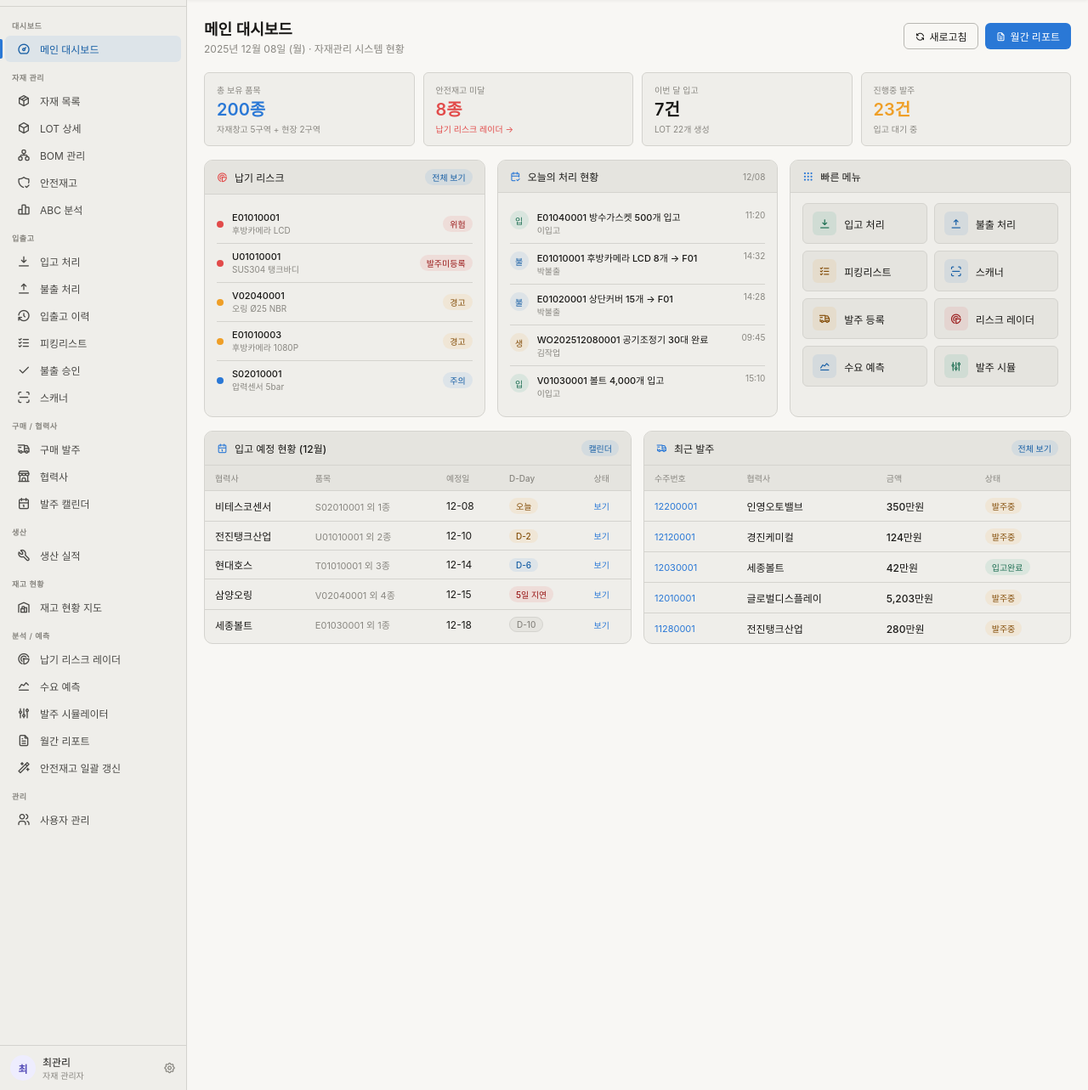
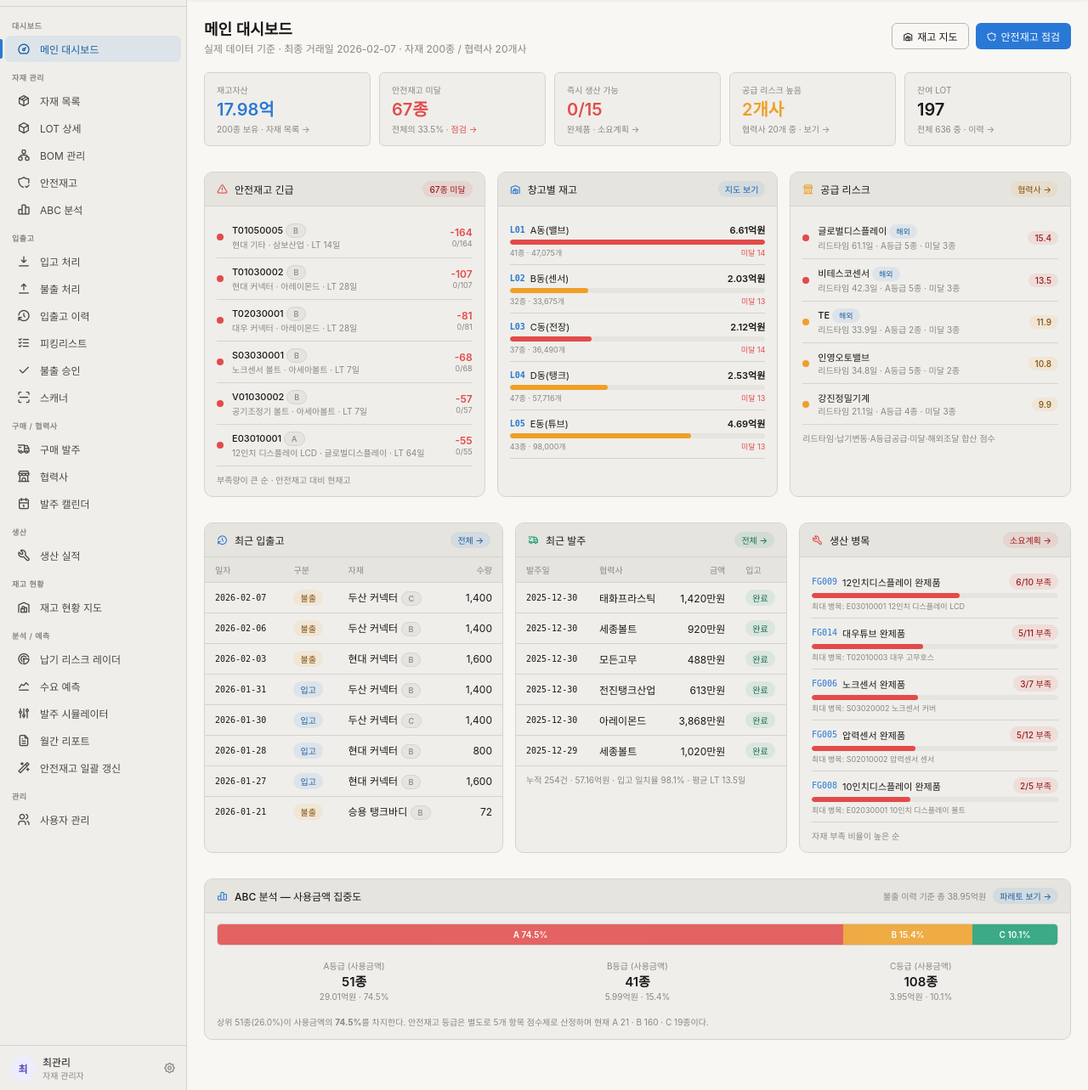
Before and after one commit to hyeonho2324/matman, a Flask app: page / in a window 1280 px wide. Shown: the part 48-1331 px from the top of the page at 85% size. Run offline with Flask 3, Linux system fonts and the light colour scheme; data comes from the database, SQL or seed files in the repository; some libraries are stand-ins or nearby versions.

Commit message:
메인 대시보드 — 실제 데이터 관제 화면으로 교체
하드코딩된 더미 수치를 전부 실제 DB 집계로 대체.
- KPI 5: 재고자산 17.98억 / 미달 67종 / 즉시생산 0-15 / 공급리스크 2개사 / 잔여LOT 197
- 안전재고 긴급(부족량 순) · 창고별 재고(5구역 게이지) · 공급 리스크 상위
- 최근 입출고 · 최근 발주(입고 일치율 포함) · 생산 병목(부족 비율 순)
- ABC 사용금액 집중도 스택바 + 안전재고 등급 분포 대비 설명

db.dashboard() 는 각 화면의 조회 함수를 재사용해 집계하므로
대시보드 숫자와 개별 화면 숫자가 어긋나지 않는다.
각 패널에서 해당 상세 화면으로 이동하는 링크를 달아 9개 화면을 하나로 묶었다.

Co-Authored-By: Claude Opus 5 <noreply@anthropic.com>

```diff
--- a/app.py
+++ b/app.py
@@ -78,7 +78,13 @@ def get_menu_context(active_id):
 # ── 라우팅 ──────────────────────────────────────────────────
 @app.route("/")
 def dashboard():
-    return render_template("dashboard.html", **get_menu_context("dashboard"), page_title="메인 대시보드")
+    conn = db.connect()
+    try:
+        data = db.dashboard(conn)
+    finally:
+        conn.close()
+    return render_template("dashboard.html", **get_menu_context("dashboard"),
+                           page_title="메인 대시보드", d=data)
 
 @app.route("/products")
 def products():
--- a/templates/dashboard.html
+++ b/templates/dashboard.html
@@ -1,159 +1,164 @@
 {% extends "base.html" %}
 {% block content %}
+
+{# 숫자 포맷 헬퍼 — 억/만 단위로 줄여 표기 #}
+{% macro won(n) -%}
+{%- if n >= 100000000 -%}{{ "%.2f"|format(n/100000000) }}억
+{%- elif n >= 10000 -%}{{ "{:,.0f}".format(n/10000) }}만
+{%- else -%}{{ "{:,.0f}".format(n) }}{%- endif -%}
+{%- endmacro %}
+
 <div class="page-header">
   <div>
     <div class="page-title">메인 대시보드</div>
-    <div class="page-subtitle">2025년 12월 08일 (월) · 자재관리 시스템 현황</div>
+    <div class="page-subtitle">
+      실제 데이터 기준 · 최종 거래일 {{ d.date_to }} · 자재 {{ d.kpi.item_cnt }}종 / 협력사 {{ d.kpi.supplier_cnt }}개사
+    </div>
   </div>
   <div class="page-actions">
-    <button class="btn"><i class="ti ti-refresh"></i>새로고침</button>
-    <a href="/report" class="btn btn-primary"><i class="ti ti-file-text"></i>월간 리포트</a>
+    <a href="/stock-map" class="btn"><i class="ti ti-building-warehouse"></i>재고 지도</a>
+    <a href="/safety-stock" class="btn btn-primary"><i class="ti ti-shield-check"></i>안전재고 점검</a>
   </div>
 </div>
 
-<!-- KPI -->
-<div class="kpi-grid kpi-grid-4">
+<!-- ── KPI ──────────────────────────────────────────── -->
+<div class="kpi-grid" style="grid-template-columns:repeat(5,1fr)">
   <div class="kpi-card">
-    <div class="kpi-label">총 보유 품목</div>
-    <div class="kpi-value kpi-ac">200종</div>
-    <div class="kpi-sub">자재창고 5구역 + 현장 2구역</div>
+    <div class="kpi-label">재고자산</div>
+    <div class="kpi-value kpi-ac">{{ "%.2f"|format(d.kpi.stock_value/100000000) }}억</div>
+    <div class="kpi-sub">{{ d.kpi.item_cnt }}종 보유 · <a href="/products">자재 목록 →</a></div>
   </div>
   <div class="kpi-card">
     <div class="kpi-label">안전재고 미달</div>
-    <div class="kpi-value kpi-dn">8종</div>
-    <div class="kpi-sub"><a href="/risk-radar" style="color:var(--fill-danger)">납기 리스크 레이더 →</a></div>
+    <div class="kpi-value kpi-dn">{{ d.kpi.short_cnt }}종</div>
+    <div class="kpi-sub">전체의 {{ d.kpi.short_pct }}% · <a href="/safety-stock" style="color:var(--fill-danger)">점검 →</a></div>
   </div>
   <div class="kpi-card">
-    <div class="kpi-label">이번 달 입고</div>
-    <div class="kpi-value">7건</div>
-    <div class="kpi-sub">LOT 22개 생성</div>
+    <div class="kpi-label">즉시 생산 가능</div>
+    <div class="kpi-value {% if d.kpi.makeable == 0 %}kpi-dn{% else %}kpi-ok{% endif %}">{{ d.kpi.makeable }}/{{ d.kpi.fg_cnt }}</div>
+    <div class="kpi-sub">완제품 · <a href="/bom">소요계획 →</a></div>
   </div>
   <div class="kpi-card">
-    <div class="kpi-label">진행중 발주</div>
-    <div class="kpi-value kpi-wn">23건</div>
-    <div class="kpi-sub">입고 대기 중</div>
+    <div class="kpi-label">공급 리스크 높음</div>
+    <div class="kpi-value kpi-wn">{{ d.kpi.risk_high }}개사</div>
+    <div class="kpi-sub">협력사 {{ d.kpi.supplier_cnt }}개 중 · <a href="/suppliers">보기 →</a></div>
+  </div>
+  <div class="kpi-card">
+    <div class="kpi-label">잔여 LOT</div>
+    <div class="kpi-value">{{ d.kpi.lot_live }}</div>
+    <div class="kpi-sub">전체 {{ d.kpi.lot_total }} 중 · <a href="/tx-history">이력 →</a></div>
   </div>
 </div>
 
-<!-- 대시보드 그리드 -->
-<div class="dash-grid">
+<!-- ── 3단 패널 ─────────────────────────────────────── -->
+<div class="dash-grid" style="margin-top:14px">
 
-  <!-- 납기 리스크 요약 -->
+  <!-- 안전재고 긴급 -->
   <div class="card">
     <div class="card-header">
-      <i class="ti ti-radar" style="color:var(--fill-danger)"></i>
-      <span class="card-title">납기 리스크</span>
-      <a href="/risk-radar" class="badge badge-primary">전체 보기</a>
+      <i class="ti ti-alert-triangle" style="color:var(--fill-danger)"></i>
+      <span class="card-title">안전재고 긴급</span>
+      <a href="/safety-stock" class="badge badge-danger">{{ d.kpi.short_cnt }}종 미달</a>
     </div>
     <div class="card-body">
-      {% set risks = [
-        ("E01010001", "후방카메라 LCD", "crit", "위험", "재고 공백 41일"),
-        ("U01010001", "SUS304 탱크바디", "crit", "발주미등록", "즉시 발주 필요"),
-        ("V02040001", "오링 Ø25 NBR", "high", "경고", "여유 3일"),
-        ("E01010003", "후방카메라 1080P", "high", "경고", "여유 5일"),
-        ("S02010001", "압력센서 5bar", "mid", "주의", "여유 22일"),
-      ] %}
-      {% for pid, nm, lv, badge, desc in risks %}
+      {% for r in d.urgent %}
       <div class="risk-row">
-        <div class="risk-level lv-{{ lv }}"></div>
+        <div class="risk-level lv-crit"></div>
         <div style="flex:1;min-width:0">
-          <div style="font-size:11px;font-weight:500">{{ pid }}</div>
-          <div style="font-size:10px;color:var(--text-muted);white-space:nowrap;overflow:hidden;text-overflow:ellipsis">{{ nm }}</div>
+          <div style="font-size:11px;font-weight:500">{{ r.P_ID }}
+            <span class="badge badge-muted" style="font-size:9px">{{ r.grade }}</span>
+          </div>
+          <div style="font-size:10px;color:var(--text-muted);white-space:nowrap;overflow:hidden;text-overflow:ellipsis">
+            {{ r.P_N }} · {{ r.supplier or '-' }} · LT {{ r.lead_time }}일
+          </div>
         </div>
-        <span class="badge {% if lv == 'crit' %}badge-danger{% elif lv == 'high' %}badge-warning{% else %}badge-primary{% endif %}">{{ badge }}</span>
+        <div style="text-align:right;flex-shrink:0">
+          <div style="font-size:12px;font-weight:600;color:var(--fill-danger)">{{ r.diff }}</div>
+          <div style="font-size:9px;color:var(--text-muted)">{{ r.stock }}/{{ r.safe_qty }}</div>
+        </div>
+      </div>
+      {% endfor %}
+      <div style="font-size:10px;color:var(--text-muted);padding-top:8px">부족량이 큰 순 · 안전재고 대비 현재고</div>
+    </div>
+  </div>
+
+  <!-- 창고별 재고 -->
+  <div class="card">
+    <div class="card-header">
+      <i class="ti ti-building-warehouse" style="color:var(--fill-accent)"></i>
+      <span class="card-title">창고별 재고</span>
+      <a href="/stock-map" class="badge badge-primary">지도 보기</a>
+    </div>
+    <div class="card-body">
+      {% for z in d.zones %}
+      <div style="padding:7px 0;border-bottom:0.5px solid var(--border)">
+        <div style="display:flex;align-items:center;gap:6px;margin-bottom:4px">
+          <span style="font-family:ui-monospace,monospace;font-size:10px;font-weight:600;color:var(--fill-accent)">{{ z.Loc_ID }}</span>
+          <span style="font-size:11px;flex:1">{{ z.Loc_N }}</span>
+          <span style="font-size:11px;font-weight:600">{{ won(z.value) }}원</span>
+        </div>
+        <div class="progress">
+          <div class="progress-fill {% if z.short_cnt >= 14 %}progress-dn{% elif z.short_cnt >= 13 %}progress-wn{% else %}progress-ok{% endif %}"
+               style="width:{{ (z.value / d.zone_max * 100)|round(1) }}%"></div>
+        </div>
+        <div style="display:flex;justify-content:space-between;font-size:9px;color:var(--text-muted);margin-top:3px">
+          <span>{{ z.item_cnt }}종 · {{ "{:,}".format(z.qty) }}개</span>
+          <span style="color:var(--fill-danger)">미달 {{ z.short_cnt }}</span>
+        </div>
       </div>
       {% endfor %}
     </div>
   </div>
 
-  <!-- 오늘의 처리 현황 -->
+  <!-- 공급 리스크 -->
   <div class="card">
     <div class="card-header">
-      <i class="ti ti-calendar-check" style="color:var(--fill-accent)"></i>
-      <span class="card-title">오늘의 처리 현황</span>
-      <span class="card-meta">12/08</span>
+      <i class="ti ti-building-store" style="color:var(--fill-warning)"></i>
+      <span class="card-title">공급 리스크</span>
+      <a href="/suppliers" class="badge badge-warning">협력사 →</a>
     </div>
     <div class="card-body">
-      {% set activities = [
-        ("in", "bg-success", "입고", "E01040001 방수가스켓 500개 입고", "이입고", "11:20"),
-        ("out", "bg-accent", "불출", "E01010001 후방카메라 LCD 8개 → F01", "박불출", "14:32"),
-        ("out", "bg-accent", "불출", "E01020001 상단커버 15개 → F01", "박불출", "14:28"),
-        ("mfg", "bg-warning", "생산", "WO202512080001 공기조정기 30대 완료", "김작업", "09:45"),
-        ("in", "bg-success", "입고", "V01030001 볼트 4,000개 입고", "이입고", "15:10"),
-      ] %}
-      {% for type, bg, label, desc, ep, time in activities %}
-      <div class="act-row">
-        <div class="act-dot" style="background:var(--{{ bg }});color:var(--text-{{ 'success' if bg == 'bg-success' else 'accent' if bg == 'bg-accent' else 'warning' }})">{{ label[0] }}</div>
+      {% for c in d.risk_suppliers %}
+      <div class="risk-row">
+        <div class="risk-level {% if c.risk_lv == '높음' %}lv-crit{% elif c.risk_lv == '보통' %}lv-high{% else %}lv-ok{% endif %}"></div>
         <div style="flex:1;min-width:0">
-          <div style="font-size:11px;font-weight:500">{{ desc }}</div>
-          <div style="font-size:10px;color:var(--text-muted)">{{ ep }}</div>
+          <div style="font-size:11px;font-weight:500">{{ c.CP_N }}
+            {% if c.is_foreign == 'Y' %}<span class="badge badge-primary" style="font-size:9px">해외</span>{% endif %}
+          </div>
+          <div style="font-size:10px;color:var(--text-muted)">
+            리드타임 {{ c.lt_avg }}일 · A등급 {{ c.grade_a }}종 · 미달 {{ c.short_cnt }}종
+          </div>
         </div>
-        <div style="font-size:10px;color:var(--text-muted);flex-shrink:0">{{ time }}</div>
+        <span class="badge {% if c.risk_lv == '높음' %}badge-danger{% elif c.risk_lv == '보통' %}badge-warning{% else %}badge-success{% endif %}">{{ c.risk }}</span>
       </div>
       {% endfor %}
+      <div style="font-size:10px;color:var(--text-muted);padding-top:8px">리드타임·납기변동·A등급공급·미달·해외조달 합산 점수</div>
     </div>
   </div>
+</div>
 
-  <!-- 빠른 메뉴 -->
+<!-- ── 2단 패널 ─────────────────────────────────────── -->
+<div class="dash-grid" style="margin-top:14px;grid-template-columns:1.1fr 1fr 1fr">
+
+  <!-- 최근 입출고 -->
   <div class="card">
     <div class="card-header">
-      <i class="ti ti-grid-dots" style="color:var(--fill-accent)"></i>
-      <span class="card-title">빠른 메뉴</span>
+      <i class="ti ti-history" style="color:var(--fill-accent)"></i>
+      <span class="card-title">최근 입출고</span>
+      <a href="/tx-history" class="badge badge-primary">전체 →</a>
     </div>
-    <div class="card-body" style="display:grid;grid-template-columns:1fr 1fr;gap:8px">
-      {% set quick = [
-        ("/inbound",    "ti-arrow-bar-to-down", "입고 처리",    "bg-success"),
-        ("/disburse",   "ti-arrow-bar-up",      "불출 처리",    "bg-accent"),
-        ("/picking",    "ti-list-check",         "피킹리스트",   "bg-warning"),
-        ("/scanner",    "ti-scan",               "스캐너",       "bg-accent"),
-        ("/purchase",   "ti-truck-delivery",     "발주 등록",    "bg-warning"),
-        ("/risk-radar", "ti-radar",              "리스크 레이더","bg-danger"),
-        ("/forecast",   "ti-chart-line",         "수요 예측",    "bg-accent"),
-        ("/simulator",  "ti-adjustments",        "발주 시뮬",    "bg-success"),
-      ] %}
-      {% for url, icon, label, bg in quick %}
-      <a href="{{ url }}" style="display:flex;align-items:center;gap:9px;padding:9px 11px;background:var(--surface-2);border-radius:var(--radius);border:0.5px solid var(--border);font-size:12px;font-weight:500;transition:all .15s;color:var(--text-primary)"
-         onmouseover="this.style.borderColor='var(--fill-accent)'"
-         onmouseout="this.style.borderColor='var(--border)'">
-        <div style="width:28px;height:28px;border-radius:var(--radius);background:var(--{{ bg }});display:flex;align-items:center;justify-content:center;font-size:14px;color:var(--text-{{ 'success' if bg == 'bg-success' else 'danger' if bg == 'bg-danger' else 'accent' if bg == 'bg-accent' else 'warning' }})">
-          <i class="ti {{ icon }}"></i>
-        </div>
-        {{ label }}
-      </a>
-      {% endfor %}
-    </div>
-  </div>
-
-</div>
-
-<!-- 하단 2열 -->
-<div class="two-col">
-
-  <!-- 이번달 입고 예정 -->
-  <div class="card">
-    <div class="card-header">
-      <i class="ti ti-calendar" style="color:var(--fill-accent)"></i>
-      <span class="card-title">입고 예정 현황 (12월)</span>
-      <a href="/calendar" class="badge badge-primary">캘린더</a>
-    </div>
-    <div class="table-wrap">
+    <div class="card-body" style="padding:0">
       <table class="table">
-        <thead><tr><th>협력사</th><th>품목</th><th>예정일</th><th>D-Day</th><th>상태</th></tr></thead>
+        <thead><tr><th>일자</th><th>구분</th><th>자재</th><th style="text-align:right">수량</th></tr></thead>
         <tbody>
-          {% set upcoming = [
-            ("비테스코센서",   "S02010001 외 1종", "12-08", "오늘",  "warning"),
-            ("전진탱크산업",   "U01010001 외 2종", "12-10", "D-2",   "warning"),
-            ("현대호스",       "T01010001 외 3종", "12-14", "D-6",   "primary"),
-            ("삼양오링",       "V02040001 외 4종", "12-15", "5일 지연", "danger"),
-            ("세종볼트",       "E01030001 외 1종", "12-18", "D-10",  "muted"),
-          ] %}
-          {% for sup, item, date, dday, cls in upcoming %}
+          {% for t in d.recent_tx %}
           <tr>
-            <td style="font-weight:500">{{ sup }}</td>
-            <td class="td-muted">{{ item }}</td>
-            <td>{{ date }}</td>
-            <td><span class="badge badge-{{ cls }}">{{ dday }}</span></td>
-            <td><a href="/calendar" style="font-size:10px;color:var(--fill-accent)">보기</a></td>
+            <td style="font-family:ui-monospace,monospace;font-size:10px">{{ t.T_Date }}</td>
+            <td><span class="badge {% if t.T_Type == '입고' %}badge-primary{% else %}badge-warning{% endif %}">{{ t.T_Type }}</span></td>
+            <td style="max-width:130px;overflow:hidden;text-overflow:ellipsis;white-space:nowrap">
+              {{ t.P_N }}{% if t.grade %} <span class="badge badge-muted" style="font-size:9px">{{ t.grade }}</span>{% endif %}
+            </td>
+            <td style="text-align:right">{{ "{:,}".format(t.T_Num) }}</td>
           </tr>
           {% endfor %}
         </tbody>
@@ -161,38 +166,95 @@
     </div>
   </div>
 
-  <!-- 최근 발주 현황 -->
+  <!-- 최근 발주 -->
   <div class="card">
     <div class="card-header">
-      <i class="ti ti-truck-delivery" style="color:var(--fill-accent)"></i>
+      <i class="ti ti-truck-delivery" style="color:var(--fill-success)"></i>
       <span class="card-title">최근 발주</span>
-      <a href="/purchase" class="badge badge-primary">전체 보기</a>
+      <a href="/purchase" class="badge badge-success">전체 →</a>
     </div>
-    <div class="table-wrap">
+    <div class="card-body" style="padding:0">
       <table class="table">
-        <thead><tr><th>수주번호</th><th>협력사</th><th>금액</th><th>상태</th></tr></thead>
+        <thead><tr><th>발주일</th><th>협력사</th><th style="text-align:right">금액</th><th>입고</th></tr></thead>
         <tbody>
-          {% set orders = [
-            ("PO202512200001", "인영오토밸브",   "350만원",   "발주중"),
-            ("PO202512120001", "경진케미컬",     "124만원",   "발주중"),
-            ("PO202512030001", "세종볼트",       "42만원",    "입고완료"),
-            ("PO202512010001", "글로벌디스플레이","5,203만원", "발주중"),
-            ("PO202511280001", "전진탱크산업",   "280만원",   "발주중"),
-          ] %}
-          {% for po, sup, amt, status in orders %}
+          {% for o in d.recent_po %}
           <tr>
-            <td><a href="/purchase" style="color:var(--fill-accent);font-size:11px">{{ po[-8:] }}</a></td>
-            <td style="font-weight:500">{{ sup }}</td>
-            <td style="font-weight:500">{{ amt }}</td>
+            <td style="font-family:ui-monospace,monospace;font-size:10px">{{ o.date }}</td>
+            <td style="max-width:90px;overflow:hidden;text-overflow:ellipsis;white-space:nowrap">{{ o.supplier }}</td>
+            <td style="text-align:right">{{ won(o.amount) }}원</td>
             <td>
-              <span class="badge {{ 'badge-success' if status == '입고완료' else 'badge-warning' }}">{{ status }}</span>
+              {% if o.short %}<span class="badge badge-danger">부족 {{ o.short }}</span>
+              {% else %}<span class="badge badge-success">완료</span>{% endif %}
             </td>
           </tr>
           {% endfor %}
         </tbody>
       </table>
+      <div style="padding:8px 12px;font-size:10px;color:var(--text-muted);border-top:0.5px solid var(--border)">
+        누적 {{ d.po_sum.order_cnt }}건 · {{ won(d.po_sum.amount) }}원 · 입고 일치율 {{ d.po_sum.ok_pct }}% · 평균 LT {{ d.po_sum.lead_avg }}일
+      </div>
     </div>
   </div>
 
+  <!-- 생산 병목 -->
+  <div class="card">
+    <div class="card-header">
+      <i class="ti ti-tool" style="color:var(--fill-danger)"></i>
+      <span class="card-title">생산 병목</span>
+      <a href="/bom" class="badge badge-danger">소요계획 →</a>
+    </div>
+    <div class="card-body">
+      {% for f in d.fg_blocked %}
+      <div style="padding:7px 0;border-bottom:0.5px solid var(--border)">
+        <div style="display:flex;align-items:center;gap:6px">
+          <span style="font-family:ui-monospace,monospace;font-size:10px;color:var(--fill-accent)">{{ f.FG_ID }}</span>
+          <span style="font-size:11px;flex:1;overflow:hidden;text-overflow:ellipsis;white-space:nowrap">{{ f.FG_N }}</span>
+          <span class="badge badge-danger">{{ f.zero_parts }}/{{ f.part_cnt }} 부족</span>
+        </div>
+        <div class="progress" style="margin-top:4px">
+          <div class="progress-fill progress-dn" style="width:{{ (f.zero_parts / f.part_cnt * 100)|round(0) }}%"></div>
+        </div>
+        <div style="font-size:9px;color:var(--text-muted);margin-top:3px">
+          최대 병목: {{ f.neck_pid }} {{ f.neck_name }}
+        </div>
+      </div>
+      {% endfor %}
+      <div style="font-size:10px;color:var(--text-muted);padding-top:8px">자재 부족 비율이 높은 순</div>
+    </div>
+  </div>
 </div>
+
+<!-- ── ABC 분석 요약 ────────────────────────────────── -->
+<div class="card" style="margin-top:14px">
+  <div class="card-header">
+    <i class="ti ti-chart-bar" style="color:var(--fill-accent)"></i>
+    <span class="card-title">ABC 분석 — 사용금액 집중도</span>
+    <span class="card-meta">불출 이력 기준 총 {{ won(d.abc_total) }}원</span>
+    <a href="/abc" class="badge badge-primary">파레토 보기 →</a>
+  </div>
+  <div class="card-body">
+    <div style="display:flex;height:26px;border-radius:5px;overflow:hidden;border:0.5px solid var(--border)">
+      {% for g, col in [('A','var(--fill-danger)'), ('B','var(--fill-warning)'), ('C','var(--fill-success)')] %}
+      <div style="width:{{ d.abc[g].share }}%;background:{{ col }};opacity:.85;display:flex;align-items:center;justify-content:center;color:#fff;font-size:10px;font-weight:600"
+           title="{{ g }}등급 {{ d.abc[g].count }}종 · {{ won(d.abc[g].amount) }}원">
+        {% if d.abc[g].share > 8 %}{{ g }} {{ d.abc[g].share }}%{% endif %}
+      </div>
+      {% endfor %}
+    </div>
+    <div class="kpi-grid kpi-grid-3" style="margin-top:10px">
+      {% for g in ['A','B','C'] %}
+      <div style="text-align:center;padding:6px;background:var(--surface-1);border-radius:6px">
+        <div style="font-size:10px;color:var(--text-muted)">{{ g }}등급 (사용금액)</div>
+        <div style="font-size:15px;font-weight:600">{{ d.abc[g].count }}종</div>
+        <div style="font-size:10px;color:var(--text-muted)">{{ won(d.abc[g].amount) }}원 · {{ d.abc[g].share }}%</div>
+      </div>
+      {% endfor %}
+    </div>
+    <div style="font-size:10px;color:var(--text-muted);margin-top:9px;line-height:1.6">
+      상위 {{ d.abc.A.count }}종({{ (d.abc.A.count / d.kpi.item_cnt * 100)|round(0) }}%)이 사용금액의 <b>{{ d.abc.A.share }}%</b>를 차지한다.
+      안전재고 등급은 별도로 5개 항목 점수제로 산정하며 현재 A {{ d.grade_dist.A.count }} · B {{ d.grade_dist.B.count }} · C {{ d.grade_dist.C.count }}종이다.
+    </div>
+  </div>
+</div>
+
 {% endblock %}
```
Also changed, not shown: CLAUDE.md (+8 -0 lines), db.py (+86 -0 lines).
